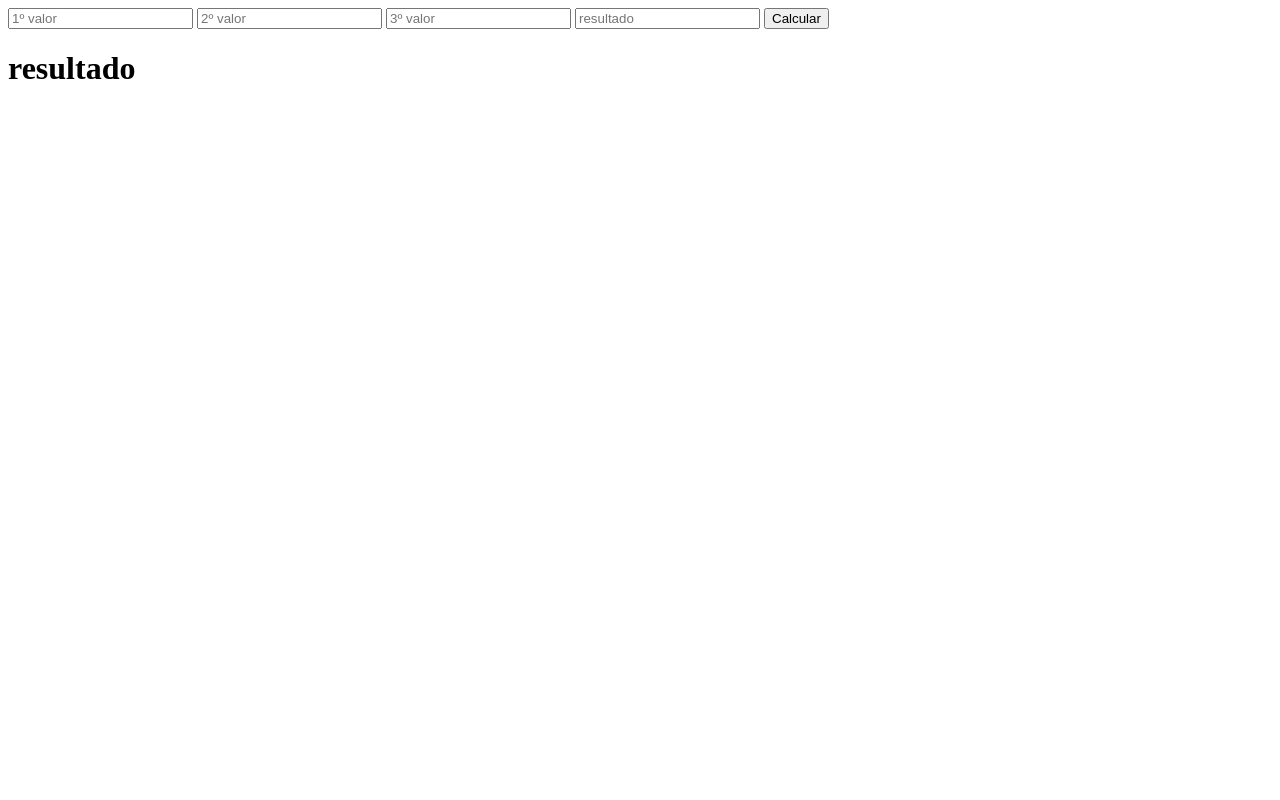
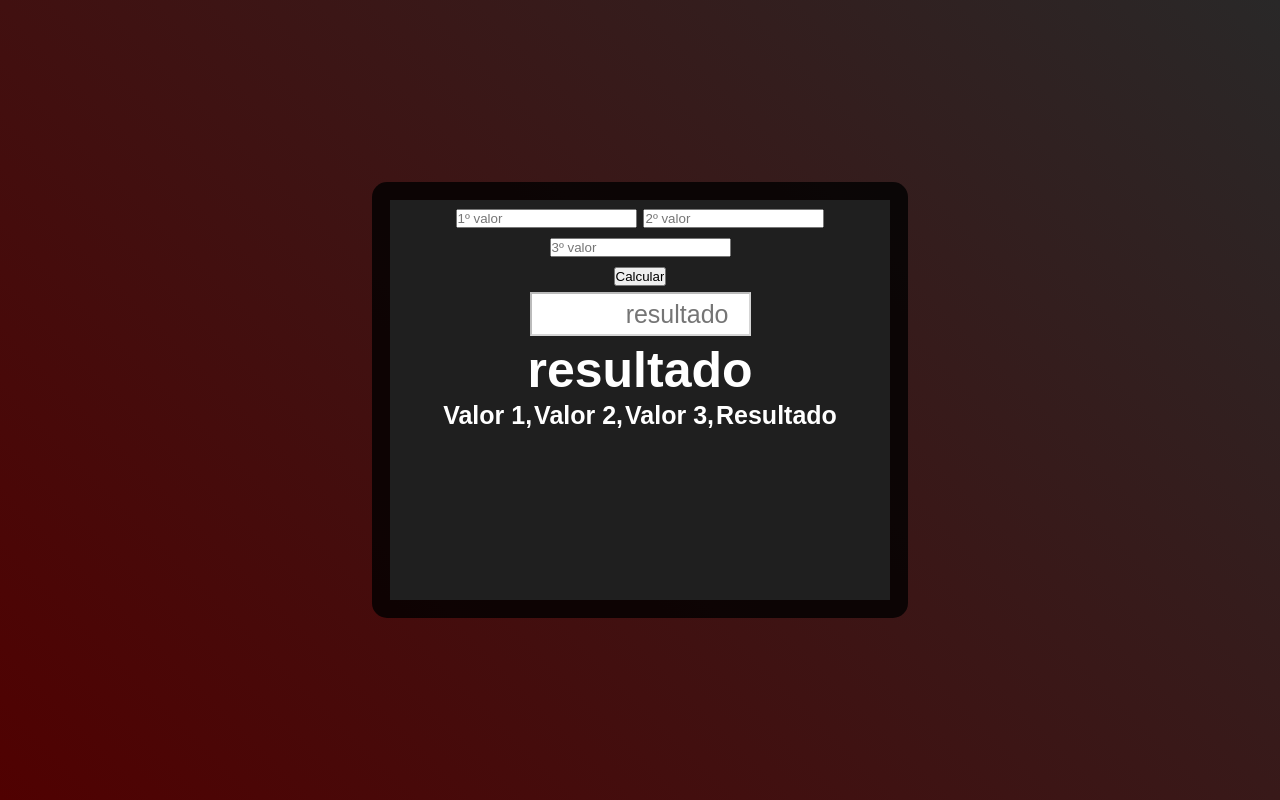
Before and after one commit to LucasBatista37/Calculadora-regra-de-tres, a website: page www/index.html in a window 1280 px wide. Drawn offline with Linux system fonts and the light colour scheme; files that its build step writes are made by us from their sources.

Commit message:
uma calculadora feita para aula de PAM

```diff
--- a/www/components/motor.js
+++ b/www/components/motor.js
@@ -8,4 +8,12 @@ terceirovalor = document.getElementById('3valor').value
 resultado = (segundovalor * terceirovalor) / primeirovalor
 
 document.getElementById('result').textContent = resultado
+
+document.getElementById("resultado").value = resultado;
+
+    var tabela = document.getElementById("historico");
+    var novaLinha = document.createElement("tr");
+    novaLinha.innerHTML = "<td>" + primeirovalor + "</td><td>" + segundovalor + "</td><td>" + terceirovalor + "</td><td>" + resultado + "</td>";
+
+    tabela.appendChild(novaLinha);
 }
--- a/www/css/style.css
+++ b/www/css/style.css
@@ -1 +1,48 @@
-/**/
+*{
+    margin: 0;
+    padding: 0;
+}
+
+.fundo{
+    background-image: linear-gradient(45deg, rgb(80, 1, 1), rgb(41, 40, 40));
+    height: 100vh;
+    color: white;
+    font-family: Arial, Helvetica, sans-serif;
+    text-align: center;
+}
+
+.calculadora{
+    position: absolute;
+    background-color: rgba(0, 0, 0, 0.8);
+    top: 50%;
+    left: 50%;
+    transform: translate(-50%,-50%);
+    border-radius: 15px;
+    padding: 15px;
+}
+
+.botao{
+    width: 500px;
+    height: 400px;
+    font-size: 25px;
+    cursor: pointer;
+    margin: 3px;
+    background-color: rgb(31, 31, 31);
+    border: none;
+    color: white;
+}
+
+.botao:hover{
+    background-color: black;
+}
+
+#resultado{
+    width: 207px;
+    background-color: white;
+    height: 30px;
+    margin: 5px;
+    font-size: 25px;
+    color: black;
+    text-align: right;
+    padding: 5px;
+}
--- a/www/index.html
+++ b/www/index.html
@@ -1,23 +1,47 @@
-<!DOCTYPE HTML>
-<html>
+<!DOCTYPE html>
+<html lang="pt-br">
 <head>
-    <meta charset="utf-8">
-    <meta name="viewport" content="width=device-width, initial-scale=1, maximum-scale=1, user-scalable=no">
-    <meta http-equiv="Content-Security-Policy" content="default-src * data: gap: content: https://ssl.gstatic.com; style-src * 'unsafe-inline'; script-src * 'unsafe-inline' 'unsafe-eval'">
-    <script src="components/loader.js"></script>
-    <link rel="stylesheet" href="components/loader.css">
-    <link rel="stylesheet" href="css/style.css">
-    <script type="text/javascript" src="components/motor.js"></script>
+    <meta charset="UTF-8">
+    <meta http-equiv="X-UA-Compatible" content="IE=edge">
+    <meta name="viewport" content="width=device-width, initial-scale=1.0">
+    <link rel="stylesheet" href="style.css">
+    <script type="text/javascript" src="motor.js"></script>
+    <title>Document</title>
 </head>
     <body>
+        <div class="fundo"><div class="calculadora"><div class="botao"><div class="botao:hover"><div class="resultado">
 
         <input type="number" id="1valor" placeholder="1º valor">
         <input type="number" id="2valor" placeholder="2º valor">
         <input type="number" id="3valor" placeholder="3º valor">
-    <input type="number" id="resultado" placeholder="resultado">
+        <br>
         <input type="button" id="btnCalcular" value="Calcular" onclick="calcularregrade3()">
+        <br>
+        <input type="number" id="resultado" placeholder="resultado" disabled>
 
+        <center>
     <h1 id="result">resultado</h1>
 
+        <table id="historico">
+      <thead>
+        <tr>
+          <th>Valor 1,</th>
+          <th>Valor 2,</th>
+          <th>Valor 3,
+          </th>
+          <th>Resultado</th>
+        </tr>
+      </thead>
+      <tbody>
+      </tbody>
+    </table>
+</div>
+</div>
+</div>
+</div>
+</div>
+</div>
+    </div>
+</center>
     </body>
     </html>
```
Lines whose indentation alone changed are shown as unchanged.
